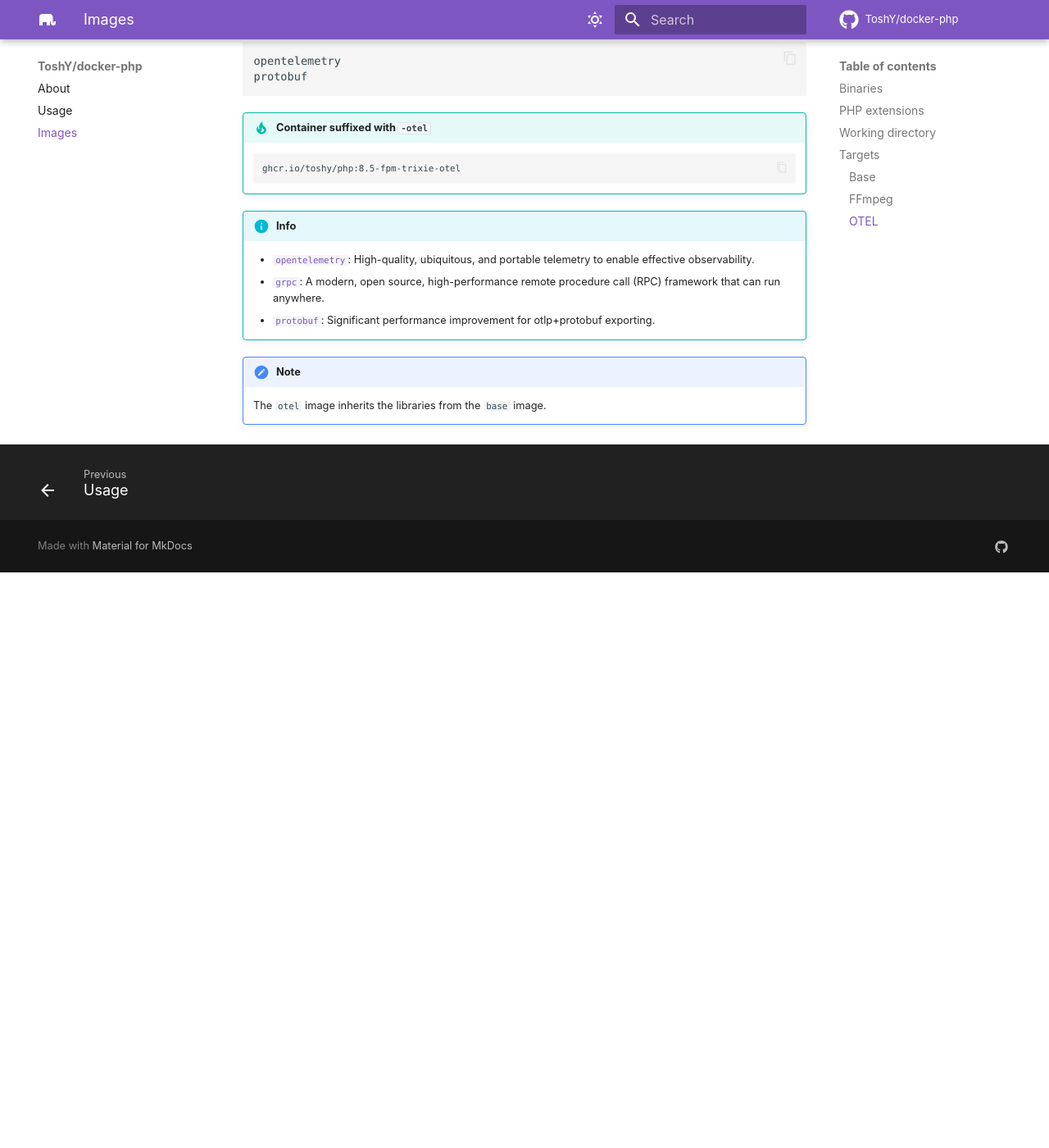
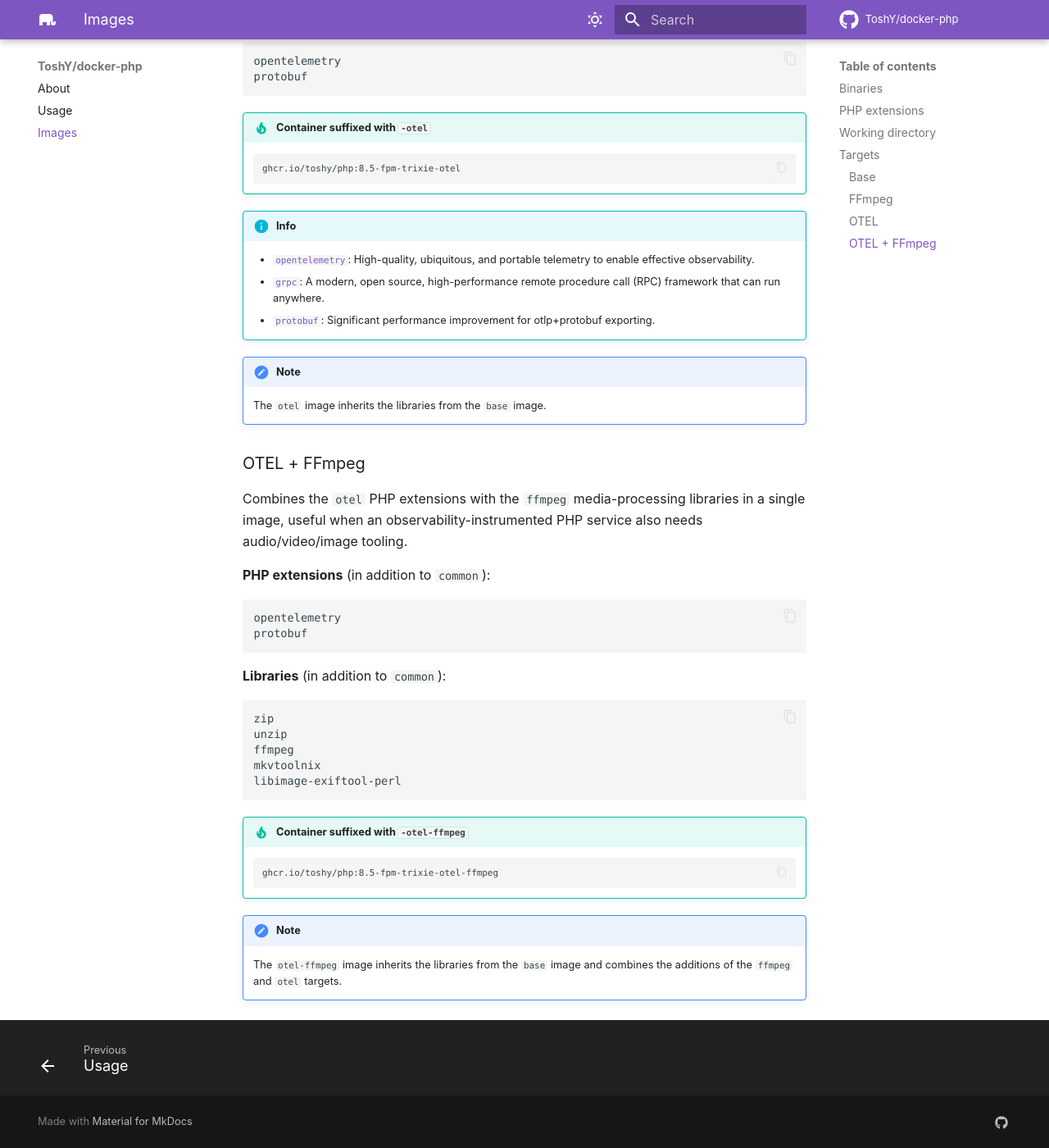
Before and after one commit to ToshY/docker-php, an MkDocs documentation site: the page built from docs/images.md, in a window 1280 px wide and 1400 px high, scrolled down 1908 px. Shown: the whole window at 82% size. Built offline with MkDocs 1.6.1 and Material for MkDocs 9.7.7, drawn with Linux system fonts in a browser that asks for light colours; nearby versions of some CDN libraries; some web fonts are replaced; comment, search, counter and statistics services are not loaded; before the commit the page ends 2606 px from its top, so only the background shows below that.

Commit message:
add otel-ffmpeg target

````diff
--- a/docs/images.md
+++ b/docs/images.md
@@ -96,3 +96,32 @@ protobuf
 
 !!! note
     The `otel` image inherits the libraries from the `base` image.
+
+### OTEL + FFmpeg
+
+Combines the `otel` PHP extensions with the `ffmpeg` media-processing libraries in a single image, useful when an observability-instrumented PHP service also needs audio/video/image tooling.
+
+**PHP extensions** (in addition to `common`):
+
+```text
+opentelemetry
+protobuf
+```
+
+**Libraries** (in addition to `common`):
+
+```text
+zip
+unzip
+ffmpeg
+mkvtoolnix
+libimage-exiftool-perl
+```
+
+!!!tip "Container suffixed with `-otel-ffmpeg`"
+    ```shell
+    ghcr.io/toshy/php:8.5-fpm-trixie-otel-ffmpeg
+    ```
+
+!!! note
+    The `otel-ffmpeg` image inherits the libraries from the `base` image and combines the additions of the `ffmpeg` and `otel` targets.
--- a/docs/usage.md
+++ b/docs/usage.md
@@ -38,7 +38,7 @@ ghcr.io/toshy/php:<version>-<flavor>-<os>(-<target>)
 - Contains the following PHP versions: `8.2`, `8.3`, `8.4`, `8.5`.
 - Contains the following flavors: `cli`, `fpm`, `apache`, `zts`.
 - Contains the following OS: `trixie` (deprecated: `bookworm`).
-- Contains the following [targets](images.md#targets): `base`, `ffmpeg`, `otel`.
+- Contains the following [targets](images.md#targets): `base`, `ffmpeg`, `otel`, `otel-ffmpeg`.
 
 !!!question
 
````
Also changed, not shown: AGENTS.md (+8 -1 lines), 4 other files.
